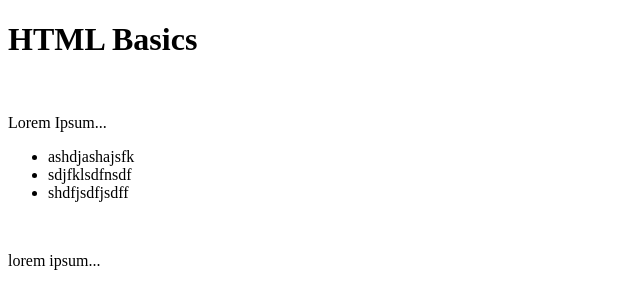
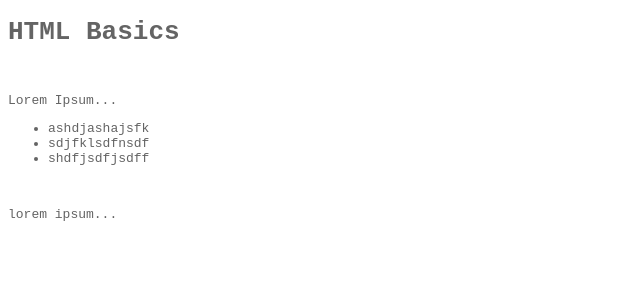
Before and after one commit to georgewood749/html_basics, a plain HTML site: page index.html in a window 1280 px wide. Shown: the whole page, without its empty margins (0-640 px from the left). Drawn offline with Linux system fonts and the light colour scheme.

Commit message:
Added style sheet

```diff
--- a/index.html
+++ b/index.html
@@ -4,6 +4,7 @@
     <meta charset="UTF-8">
     <meta http-equiv="X-UA-Compatible" content="IE=edge">
     <meta name="viewport" content="width=device-width, initial-scale=1.0">
+    <link rel="stylesheet" href="style.css">
     <title>Document</title>
 </head>
 <body>
--- /dev/null
+++ b/style.css
@@ -0,0 +1,4 @@
+body {
+    font-family: monospace;
+    color: rgb(100, 100, 100)
+}
```
